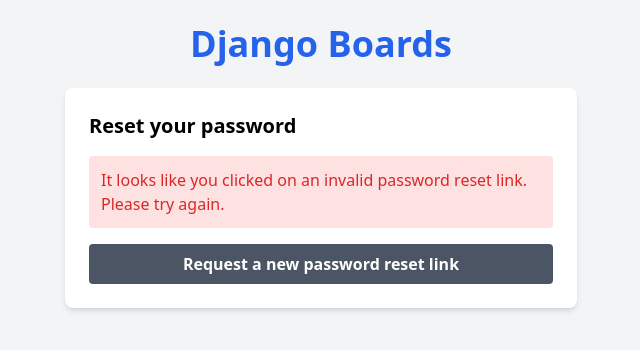
After one commit to DeepankumarTpDev/ForumApp, a Django app: page /password_reset/1/1/ in a window 1280 px wide. The commit adds this page. Shown: the top 350 px of the page, without its empty margins (319-959 px from the left). Run offline with Django 5.2, Linux system fonts and the light colour scheme; some libraries are stand-ins or nearby versions.

Commit message:
Add Password Reset and Change Option with its TestCases

```diff
--- a/boards/templates/base.html
+++ b/boards/templates/base.html
@@ -46,7 +46,7 @@
               </button>
               <div id="userMenu" class="absolute right-0 mt-2 w-48 bg-white text-gray-800 rounded-md shadow-lg hidden">
                 <a href="#" class="block px-4 py-2 hover:bg-gray-200 rounded-md transition-colors">My account</a>
-                <a href="#" class="block px-4 py-2 hover:bg-gray-200 rounded-md transition-colors">Change password</a>
+                <a href="{% url "password_change" %}" class="block px-4 py-2 hover:bg-gray-200 rounded-md transition-colors">Change password</a>
                 <div class="border-t border-gray-300"></div>
                 <form action="{% url 'logout' %}" method="post">
                   {% csrf_token %}
--- a/boards/templates/login.html
+++ b/boards/templates/login.html
@@ -22,7 +22,7 @@
         </div>
         <div class="text-center py-2">
           <small>
-              <a href="#" class="text-gray-500 hover:text-gray-700">Forgot your password?</a>
+              <a href="{% url "password_reset" %}" class="text-gray-500 hover:text-gray-700">Forgot your password?</a>
           </small>
         </div>
       </div>
--- /dev/null
+++ b/boards/templates/password_reset_confirm.html
@@ -0,0 +1,34 @@
+{% extends 'base_accounts.html' %}
+
+{% block title %}
+  {% if validlink %}
+    Change password for {{ form.user.username }}
+  {% else %}
+    Reset your password
+  {% endif %}
+{% endblock %}
+
+{% block content %}
+  <div class="flex justify-center">
+    <div class="w-full max-w-lg">
+      <div class="bg-white shadow-md rounded-lg p-6">
+        {% if validlink %}
+          <h3 class="text-xl font-semibold mb-4">Change password for {{ form.user.username }}</h3>
+          <form method="post" novalidate>
+            {% csrf_token %}
+            {% include 'includes/form.html' %}
+            <button type="submit" class="w-full bg-green-600 text-white font-semibold py-2 rounded hover:bg-green-700 transition duration-300">Change password</button>
+          </form>
+        {% else %}
+          <h3 class="text-xl font-semibold mb-4">Reset your password</h3>
+          <div class="bg-red-100 text-red-600 p-3 rounded mb-4">
+            It looks like you clicked on an invalid password reset link. Please try again.
+          </div>
+          <a href="{% url 'password_reset' %}" class="w-full bg-gray-600 text-white font-semibold py-2 rounded text-center block hover:bg-gray-700 transition duration-300">
+            Request a new password reset link
+          </a>
+        {% endif %}
+      </div>
+    </div>
+  </div>
+{% endblock %}
--- /dev/null
+++ b/boards/templates/password_reset_subject.txt
@@ -0,0 +1 @@
+[Django Boards] Please reset your password
--- a/myproject/settings.py
+++ b/myproject/settings.py
@@ -142,3 +142,5 @@ LOGIN_URL = 'login'
 LOGIN_REDIRECT_URL = 'home'
 LOGOUT_REDIRECT_URL = 'home'
 LOGOUT_URL = 'logout'
+
+EMAIL_BACKEND = 'django.core.mail.backends.console.EmailBackend'
--- a/myproject/urls.py
+++ b/myproject/urls.py
@@ -17,13 +17,37 @@ Including another URLconf
 from django.contrib import admin
 from django.urls import path
 from accounts import views as accounts_views
-from django.contrib.auth.views import LoginView,LogoutView
+from django.contrib.auth import views as auth_views
 from boards import views
 urlpatterns = [
     path('', views.home, name='home'),
+
     path("signup/", accounts_views.signup, name='signup'),
-    path('logout/', LogoutView.as_view(template_name='login.html'), name='logout'),
-    path('login/', LoginView.as_view(template_name='login.html'), name='login'),
+    path('login/', auth_views.LoginView.as_view(template_name='login.html'), name='login'),
+
+    path('logout/', auth_views.LogoutView.as_view(template_name='login.html'), name='logout'),
+    path('password_reset/', auth_views.PasswordResetView.as_view(
+        template_name='password_reset.html',
+        email_template_name='password_reset_email.html',
+        subject_template_name='password_reset_subject.txt'
+    ), name='password_reset'),
+    path('password_reset/done/', auth_views.PasswordResetDoneView.as_view(
+        template_name='password_reset_done.html'
+    ), name='password_reset_done'),
+    path('password_reset/<uidb64>/<token>/', auth_views.PasswordResetConfirmView.as_view(
+        template_name='password_reset_confirm.html'
+    ), name='password_reset_confirm'),
+    path('password_reset/complete/', auth_views.PasswordResetCompleteView.as_view(
+        template_name='password_reset_complete.html'
+    ), name='password_reset_complete'),
+
+    path('password_change/', auth_views.PasswordChangeView.as_view(
+        template_name='password_change.html'
+    ), name='password_change'),
+    path('password_change/done/', auth_views.PasswordChangeDoneView.as_view(
+        template_name='password_change_done.html'
+    ), name='password_change_done'),
+
     path("boards/<int:pk>/", views.board_topics, name="board_topics"),
     path("boards/<int:pk>/new/", views.new_topic, name='new_topic'),
     path('admin/', admin.site.urls),
```
Also changed, not shown: accounts/tests/test_mail_password_reset.py (added, +41 -0 lines), accounts/tests/test_view_password_change.py (added, +70 -0 lines), accounts/tests/test_view_password_reset.py (added, +81 -0 lines), accounts/tests/test_view_signup.py (+1 -0 lines), boards/templates/password_change.html (added, +21 -0 lines), boards/templates/password_change_done.html (added, +19 -0 lines), boards/templates/password_reset.html (added, +21 -0 lines), boards/templates/password_reset_complete.html (added, +21 -0 lines), boards/templates/password_reset_done.html (added, +17 -0 lines), boards/templates/password_reset_email.html (added, +19 -0 lines).
